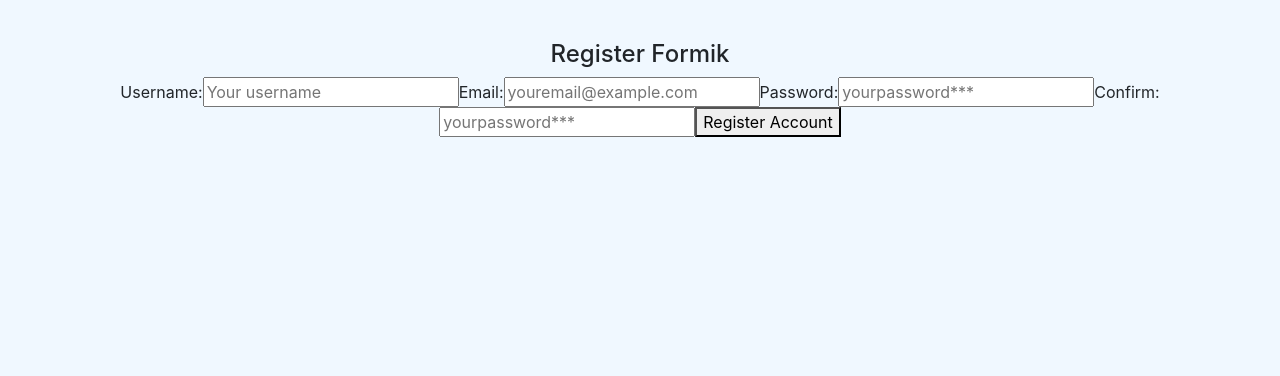
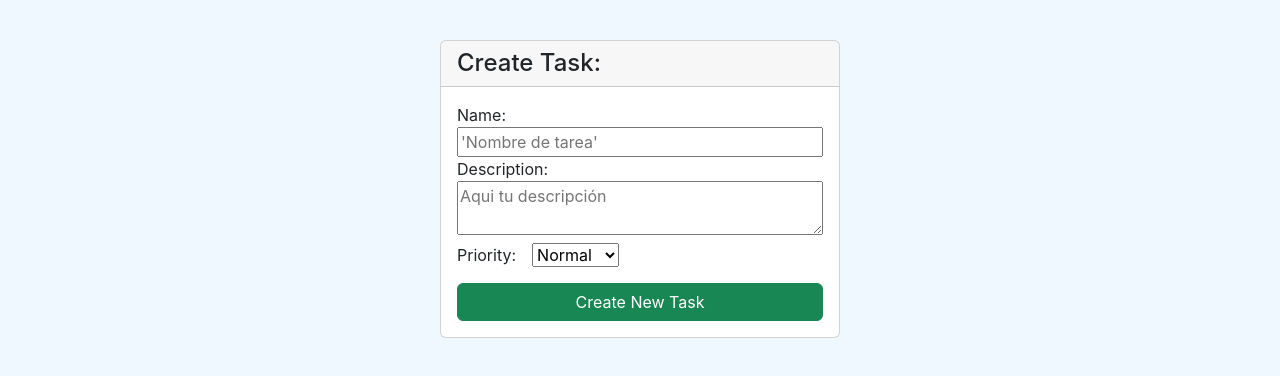
Before and after one commit to StivenAAmayaS/Aprendiendo-React-en-OB, a React (Create React App) app: page /task/1 in a window 1280 px wide. Shown: the top 376 px of the page. Built offline with nearby package versions, Linux system fonts and the light colour scheme.

Commit message:
Ejercicio sesiones 13, 14 y 15

```diff
--- a/src/App.js
+++ b/src/App.js
@@ -15,6 +15,7 @@
 // import ExerciseConditional from "./ejercicios/ejercicio_sesiones_10_11_12";
 // import LoginFormik from "./components/pure/forms/LoginFormik";
 import RegisterFormik from "./components/pure/forms/RegisterFormik";
+import TaskFormFormik from "./components/pure/forms/TaskFormFormik";
 
 function App() {
   return (
@@ -50,7 +51,10 @@
 
       {/* <LoginFormik></LoginFormik> */}
 
-      <RegisterFormik></RegisterFormik>
+      {/* <RegisterFormik></RegisterFormik> */}
+
+      {/* Ejercicio sesiones 13, 14 y 15 */}
+      <TaskFormFormik></TaskFormFormik>
 
       {/* PROYECTO FINAL */}
       {/* <TasklistComponent></TasklistComponent> */}
--- a/src/components/pure/forms/LoginFormik.jsx
+++ b/src/components/pure/forms/LoginFormik.jsx
@@ -82,7 +82,7 @@
               Login
             </button>
 
-            {isSubmitting ? <p>Login yout credentials...</p> : null}
+            {isSubmitting ? <p>Login your credentials...</p> : null}
           </Form>
         )}
 
--- /dev/null
+++ b/src/components/pure/forms/TaskFormFormik.jsx
@@ -0,0 +1,103 @@
+import React from "react";
+import { Formik, Field, Form, ErrorMessage } from "formik";
+import * as Yup from "yup";
+import { LEVELS } from "../../../models/levels_enum";
+
+const formSchema = Yup.object().shape({
+  name: Yup.string()
+    .max(100, "Nombre de tarea no debe ser superior a 100 caracteres")
+    .required("El Nombre de tarea es requerido"),
+  description: Yup.string().required(
+    "Se debe agregar al menos una breve descripción"
+  ),
+});
+
+const TaskFormFormik = () => {
+  const initialVal = {
+    name: "",
+    description: "",
+    level: LEVELS.NORMAL,
+  };
+
+  const styleErors = {
+    color: "red",
+    fontSize: "14px",
+    marginBottom: "5px",
+  };
+
+  return (
+    <div className="card" style={{ width: "400px" }}>
+      <div className="card-header d-flex">
+        <h4 className="mb-0">Create Task:</h4>
+      </div>
+      <Formik
+        initialValues={initialVal}
+        validationSchema={formSchema}
+        onSubmit={async (values) => {
+          await new Promise((r) => setTimeout(r, 1000));
+          alert(JSON.stringify(values, null, 2));
+        }}
+      >
+        {({
+          values,
+          touched,
+          errors,
+          isSubmitting,
+          handleChange,
+          handleBlur,
+        }) => (
+          <Form className="card-body d-flex flex-column align-items-start">
+            <label htmlFor="task-name">Name:</label>
+            <Field
+              id="task-name"
+              name="name"
+              placeholder="'Nombre de tarea'"
+              type="text"
+              className="w-100"
+            />
+            {errors.name && touched.name && (
+              <ErrorMessage
+                component="div"
+                name="name"
+                style={styleErors}
+              ></ErrorMessage>
+            )}
+
+            <label htmlFor="description">Description:</label>
+            <Field
+              id="description"
+              name="description"
+              placeholder="Aqui tu descripción"
+              component="textarea"
+              className="w-100"
+            />
+            {errors.description && touched.description && (
+              <ErrorMessage
+                component="div"
+                name="description"
+                style={styleErors}
+              ></ErrorMessage>
+            )}
+
+            <div className="d-flex mt-2">
+              <label htmlFor="level">Priority:</label>
+              <Field id="level" name="level" component="select" className="ms-3">
+                <option value={LEVELS.NORMAL}>Normal</option>
+                <option value={LEVELS.URGENTE}>Urgent</option>
+                <option value={LEVELS.BLOCKING}>Blocking</option>
+              </Field>
+            </div>
+
+            <button type="submit" className="btn btn-success w-100 mt-3">
+              Create New Task
+            </button>
+
+            {isSubmitting ? <p>Creating Taks</p> : null}
+          </Form>
+        )}
+      </Formik>
+    </div>
+  );
+};
+
+export default TaskFormFormik;
```
